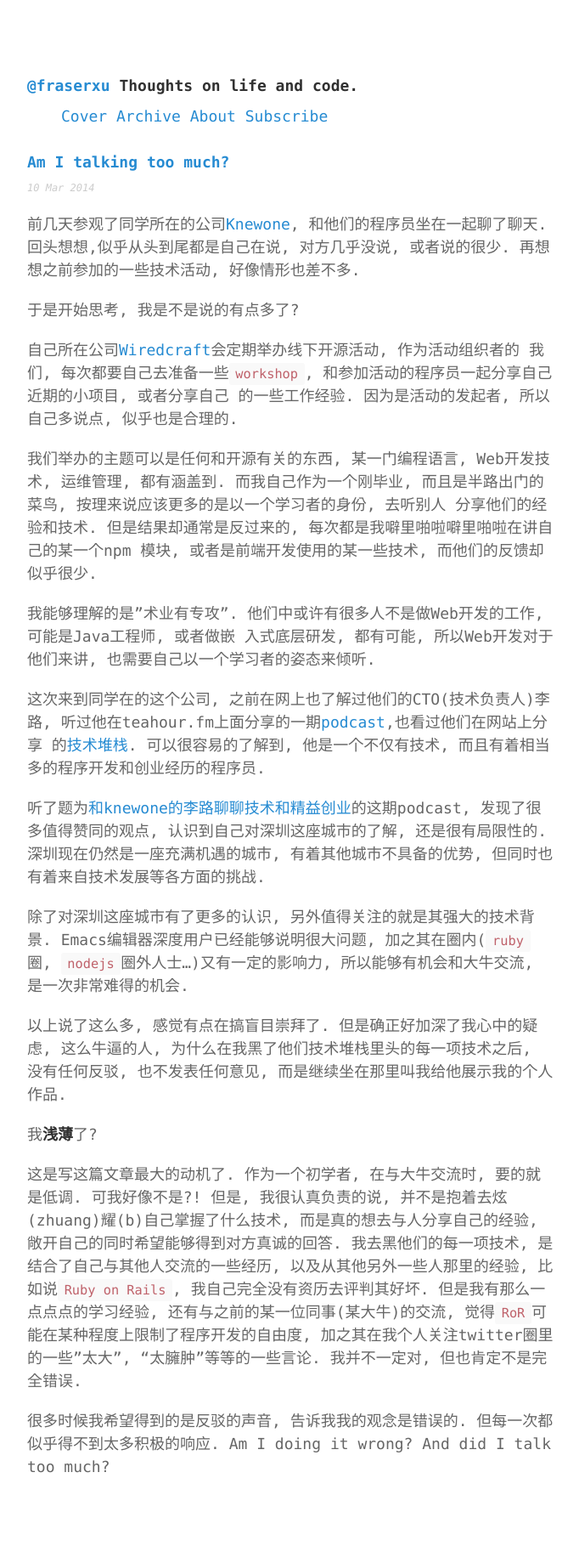
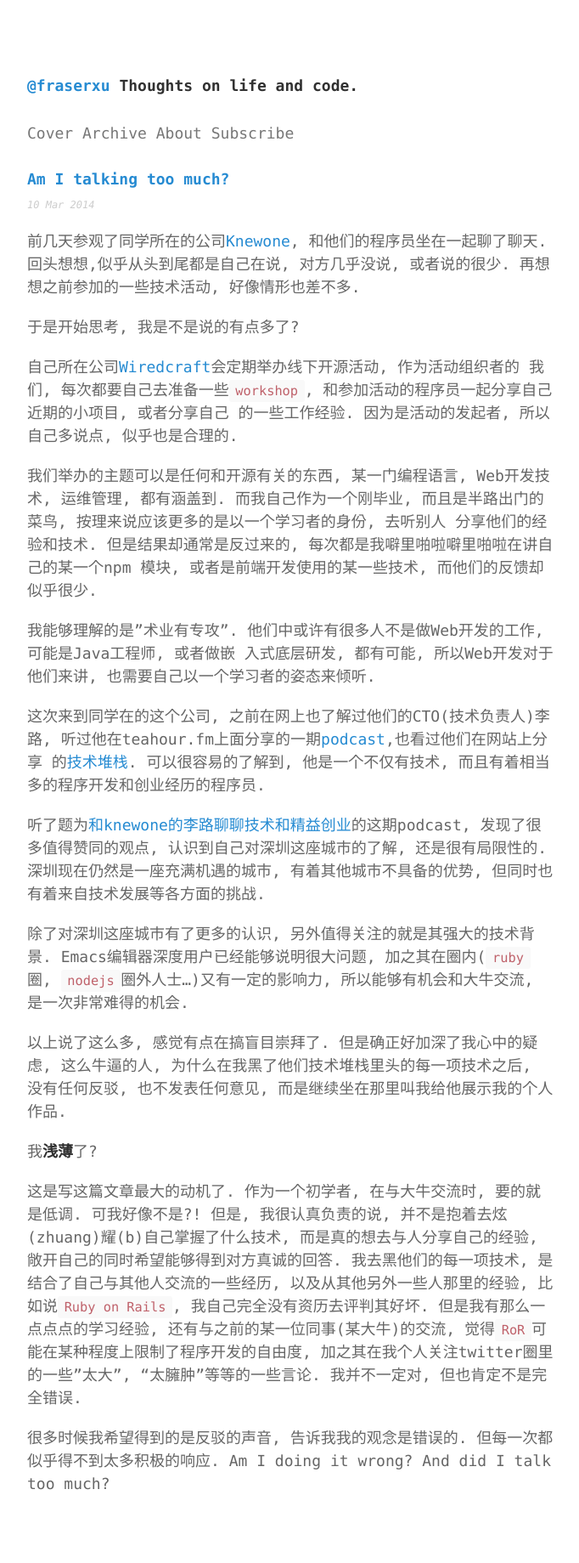
Before and after one commit to fraserxu/fraserxu.github.io, a Jekyll site: the page built from index.html, in a window 1280 px wide. Shown: the whole page at 85% size, without its empty margins (298-980 px from the left). Built offline with Jekyll 4.4.1, drawn with Linux system fonts in a browser that asks for light colours; Markdown is read by kramdown in place of the engine named in the settings; the list of posts is cut into pages by our own code.

Commit message:
update styles

```diff
--- a/css/screen.css
+++ b/css/screen.css
@@ -298,7 +298,6 @@
 body {
   padding: 30px;
   font-family: Menlo, Monaco, monospace;
-  font-size: 14px;
   line-height: 1.5;
   color: #666;
   background-color: #fff;
@@ -312,8 +311,18 @@
   font-size: 18px;
 }
 
-ul.nav li{
+.nav {
+    margin-top: 1.5rem;
+    margin-bottom: 1.5rem;
+    padding-left: 0px;
+}
+
+.nav li {
   display: inline;
+}
+
+.nav li a {
+  color: #777;
 }
 
 .container {
```
